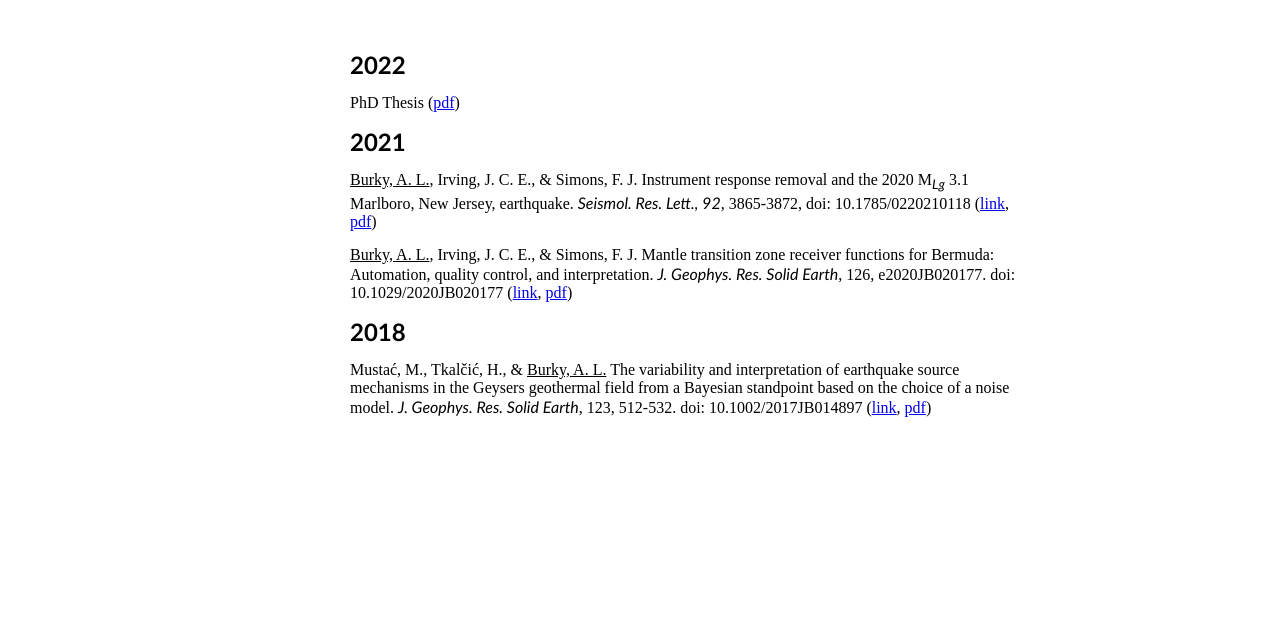
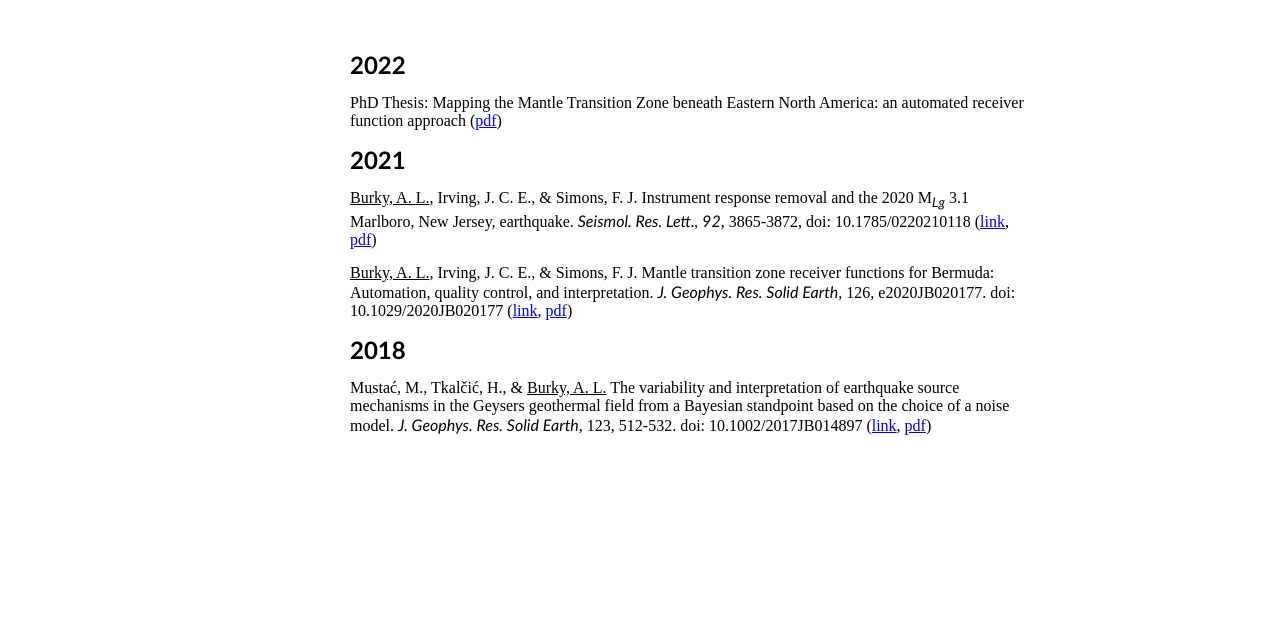
Before and after one commit to alexburky/alexburky.github.io, a plain HTML site: page publications.html in a window 1280 px wide. Shown: the part 80-723 px from the top of the page. Drawn offline with Linux system fonts and the light colour scheme; a web font is replaced by a local one.

Commit message:
Added papers

```diff
--- a/publications.html
+++ b/publications.html
@@ -32,7 +32,7 @@
   <body>
     <div class="blog-post">
       <h2>2022</h2>
-        <p>PhD Thesis (<a href="/papers/Burky_Princeton_Thesis.pdf" target="_blank">pdf</a>)
+        <p>PhD Thesis: Mapping the Mantle Transition Zone beneath Eastern North America: an automated receiver function approach (<a href="/papers/Burky_Princeton_Thesis.pdf" target="_blank">pdf</a>)
         </p>
 
       <h2>2021</h2>
```
Also changed, not shown: 4 other files.
